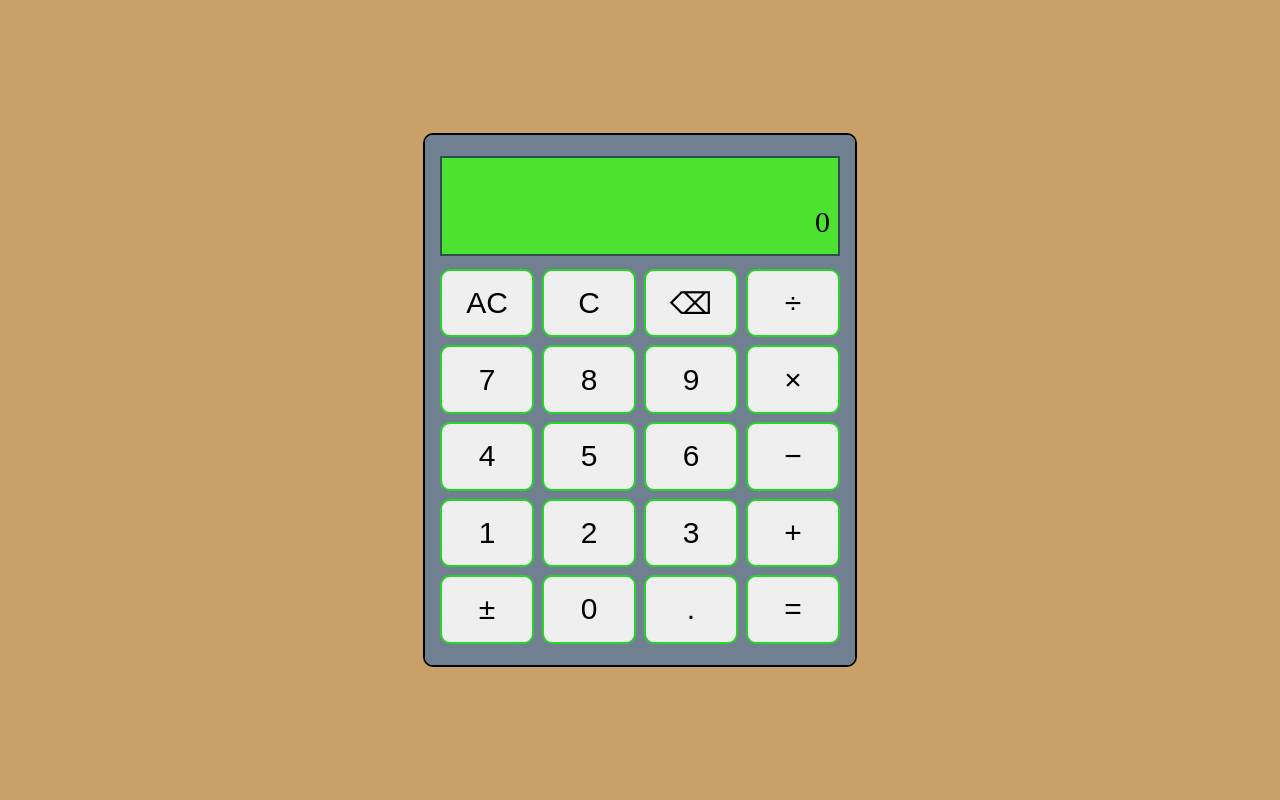
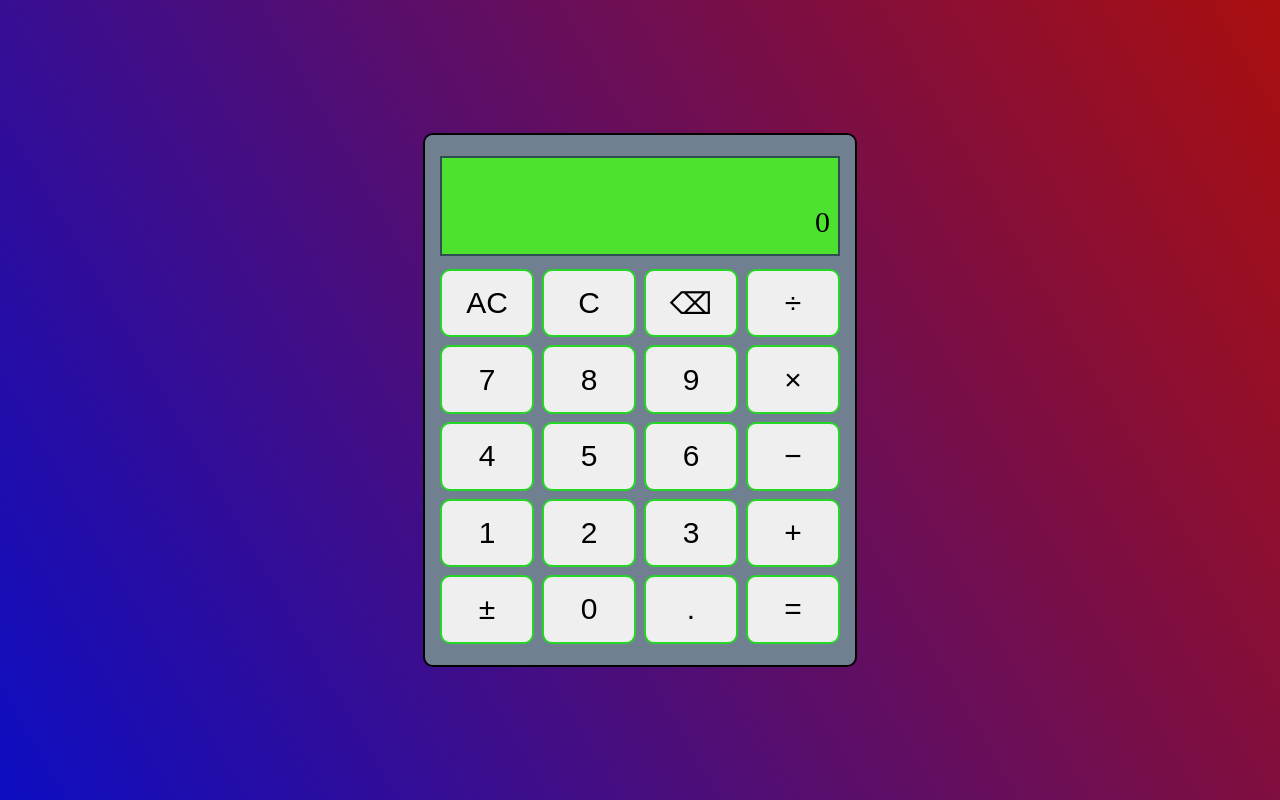
Before and after one commit to Jgvan/calculator, a plain HTML site: page index.html in a window 1280 px wide. Drawn offline with Linux system fonts and the light colour scheme.

Commit message:
Change background

```diff
--- a/styles.css
+++ b/styles.css
@@ -4,8 +4,14 @@
     box-sizing: border-box;
 }
 
+body {
+    background: linear-gradient(60deg, rgb(13, 13, 194), rgb(170, 15, 15));
+    min-height: 100vh;
+    min-width: 100vw;
+}
+
 /* Centre the calculator on the screen */
-body {
+.body {
     position: absolute;
     top: 50%;
     left: 50%;
@@ -14,7 +20,6 @@ body {
     transform: translateX(-50%) translateY(-50%);
     border-radius: 10px;
     border: 2px solid black;
-    background-color: rgb(202, 160, 105);
 }
 
 .frame {
```
